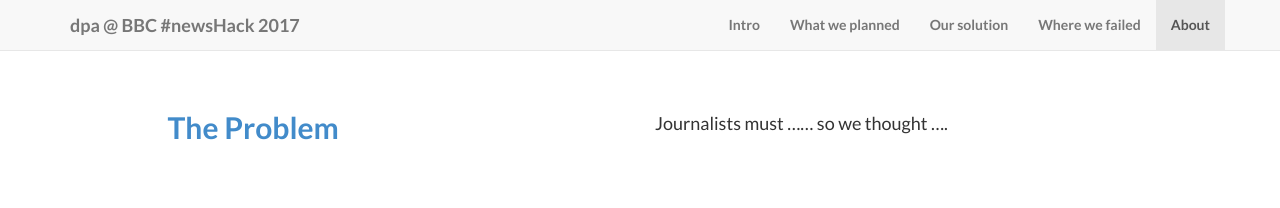
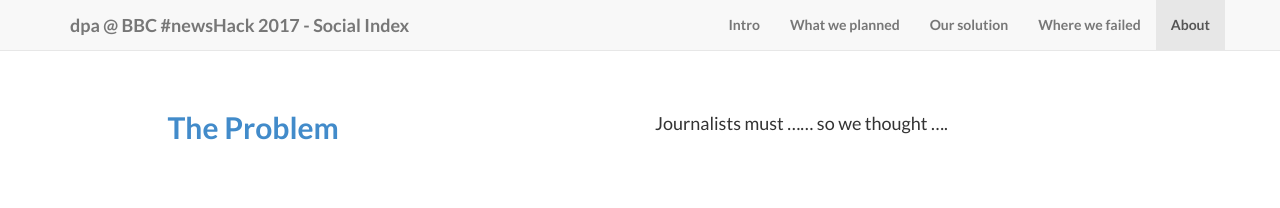
Before and after one commit to dpa-newslab/bbc-newshack-2017, a Jekyll site: the page built from index.html, in a window 1280 px wide. Shown: the top 208 px of the page. Built offline with Jekyll 4.4.1, drawn with Linux system fonts in a browser that asks for light colours.

Commit message:
Update _config.yml

```diff
--- a/_config.yml
+++ b/_config.yml
@@ -3,7 +3,7 @@
 # ----------------------- #
 
 url: http://dpa-newslab.github.io/bbc-newshack-2017
-title: 'dpa @ BBC #newsHack 2017'
+title: 'dpa @ BBC #newsHack 2017 - Social Index'
 email: martin.virtel@dpa-info.com
 author: Martin Virtel
 description: > # "Write an awesome description for your new site here.
```
